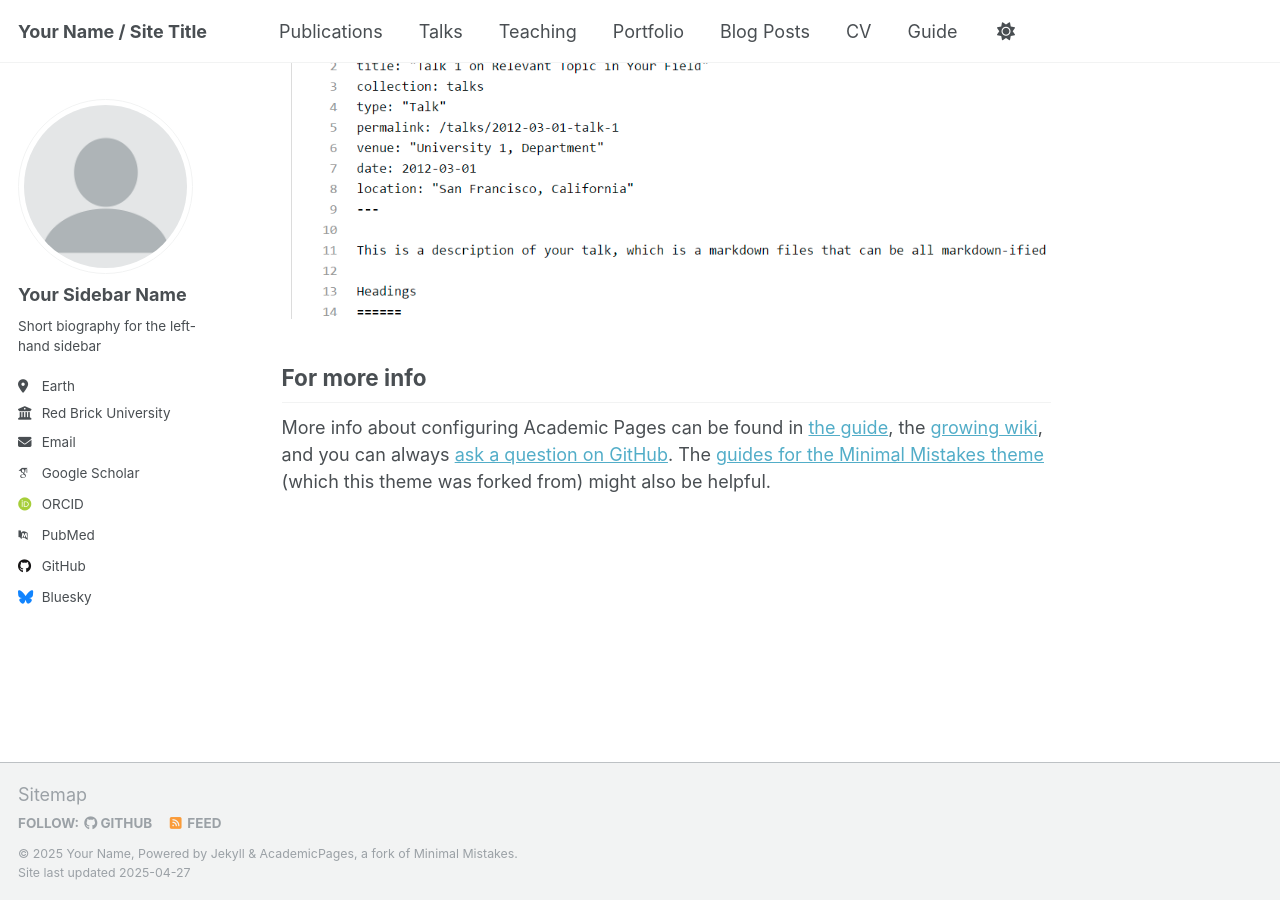
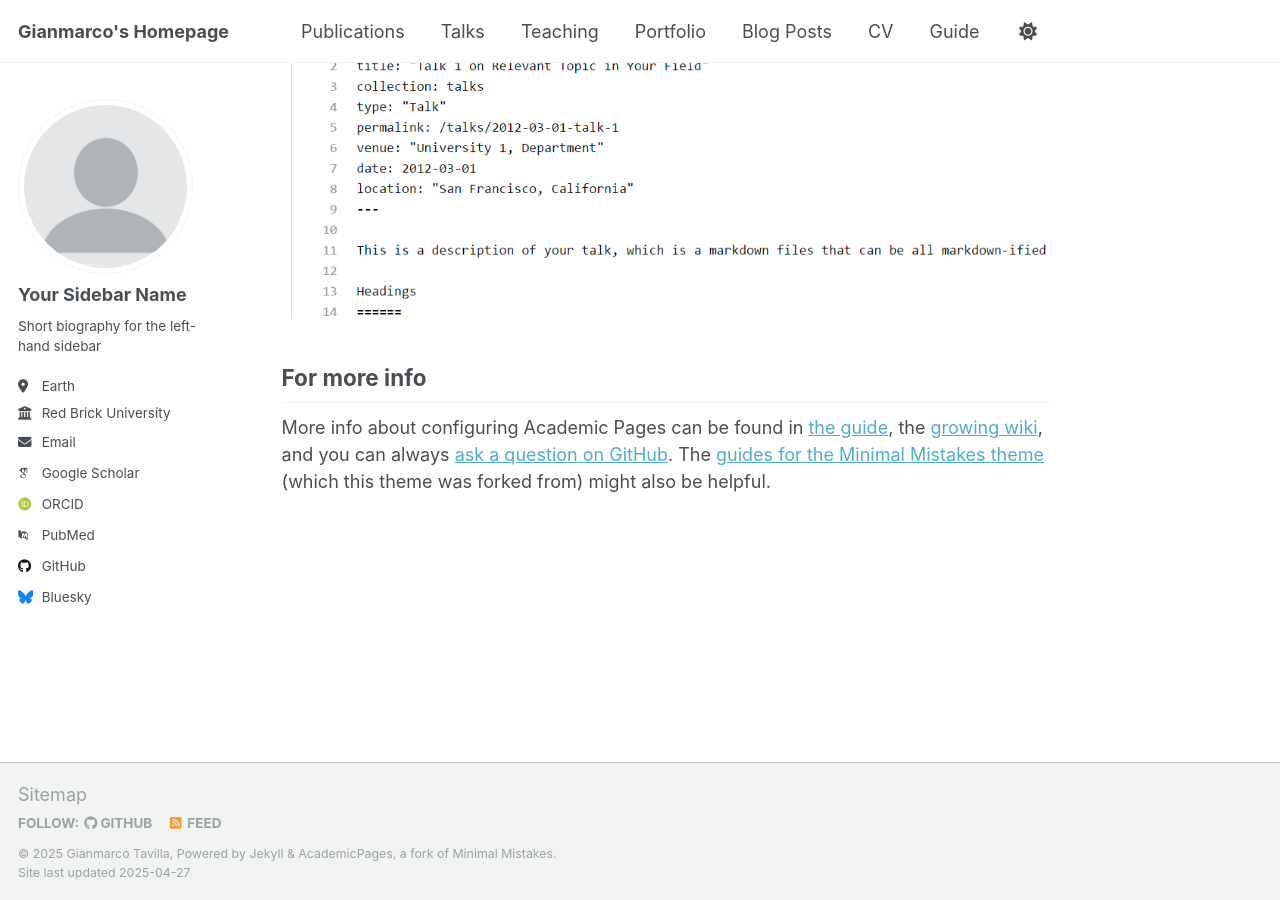
Before and after one commit to gianmarcotavilla/gianmarcotavilla.github.io, a Jekyll site: the page built from _pages/about.md, in a window 1280 px wide and 900 px high, scrolled down 2636 px. Built offline with Jekyll 4.4.1, drawn with Linux system fonts in a browser that asks for light colours; some web fonts are replaced.

Commit message:
Update _config.yml

```diff
--- a/_config.yml
+++ b/_config.yml
@@ -9,10 +9,10 @@
 # Basic Site Settings
 locale                   : "en-US"
 site_theme               : "default"
-title                    : "Your Name / Site Title"
+title                    : "Gianmarco's Homepage"
 title_separator          : "-"
-name                     : &name "Your Name"
-description              : &description "personal description"
+name                     : &name "Gianmarco Tavilla"
+description              : &description "Botanist"
 url                      : https://academicpages.github.io # the base hostname & protocol for your site e.g. "https://[your GitHub username].github.io"
 baseurl                  : "" # the subpath of your site, e.g. "/blog"
 repository               : "academicpages/academicpages.github.io"
```
